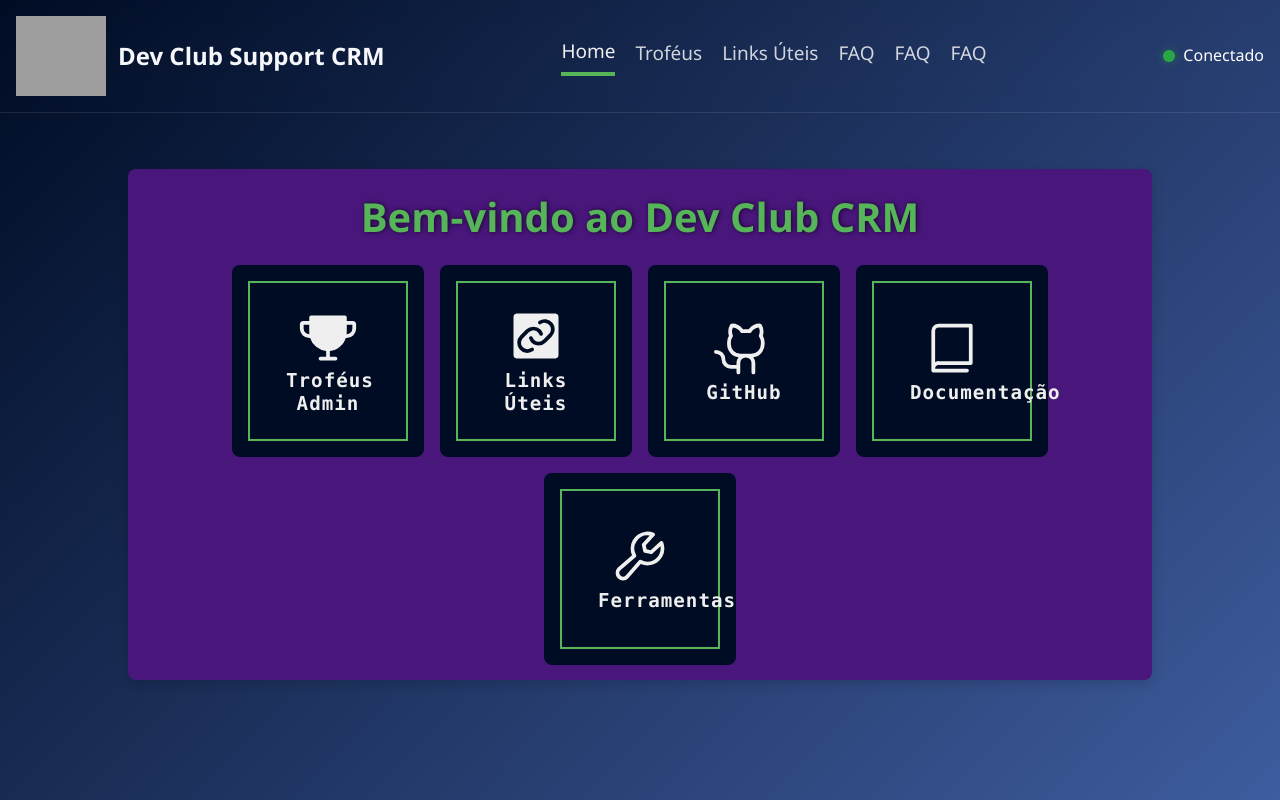
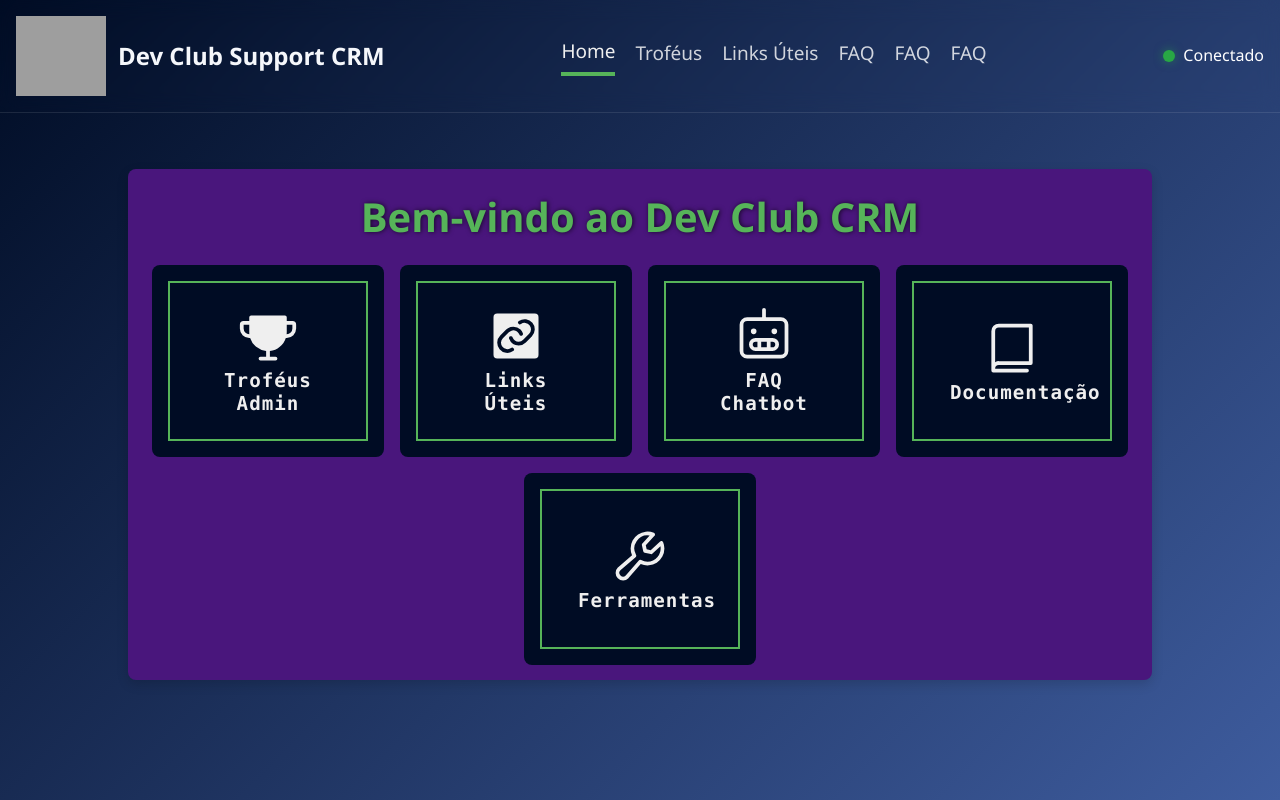
Before and after one commit to MaiaAndrey31/DevClubSupportCRM, a React (Vite) app: page / in a window 1280 px wide. Built offline with nearby package versions, Linux system fonts and the light colour scheme; no server answers; grey boxes are pictures that could not be loaded.

Commit message:
Home adjust

```diff
--- a/src/Pages/Home/index.jsx
+++ b/src/Pages/Home/index.jsx
@@ -1,4 +1,4 @@
-import { Link as LinkIcon, GithubLogo, Book, Wrench, Trophy } from "@phosphor-icons/react";
+import {LinkIcon, Book, Wrench, RobotIcon, TrophyIcon } from "@phosphor-icons/react";
 import Header from "../../components/Header";
 import {
   HomeContainer,
@@ -26,7 +26,7 @@
             <div>
               <MenuItem>
                 <button className="button_slide slide_diagonal" onClick={() => navigate("/painel")}>
-                  <Trophy size={60} color={theme.colors.text} weight="fill" />
+                  <TrophyIcon size={60} color={theme.colors.text} weight="fill" />
                   <p>Troféus Admin</p>
                 </button>
               </MenuItem>
@@ -38,8 +38,8 @@
               </MenuItem>
               <MenuItem>
                 <button className="button_slide slide_diagonal">
-                  <GithubLogo size={60} color={theme.colors.text} />
-                  <p>GitHub</p>
+                  <RobotIcon size={60} color={theme.colors.text} />
+                  <p>FAQ Chatbot</p>
                 </button>
               </MenuItem>
               <MenuItem>
--- a/src/Pages/Home/styles.js
+++ b/src/Pages/Home/styles.js
@@ -48,11 +48,12 @@
 button {
   display: flex;
   height: 160px;
-  width: 160px;
+  width: 200px;
   flex-direction: column;
   align-items: center;
   justify-content: center;
   gap: 0.5rem;
+  text-align: center;
   background-color: transparent;
   border: none;
   cursor: pointer;
@@ -64,6 +65,7 @@
   font-size: 1.2rem;
   font-weight: 700;
   color: ${theme.colors.text};
+
 }
 
 .button_slide {
```
